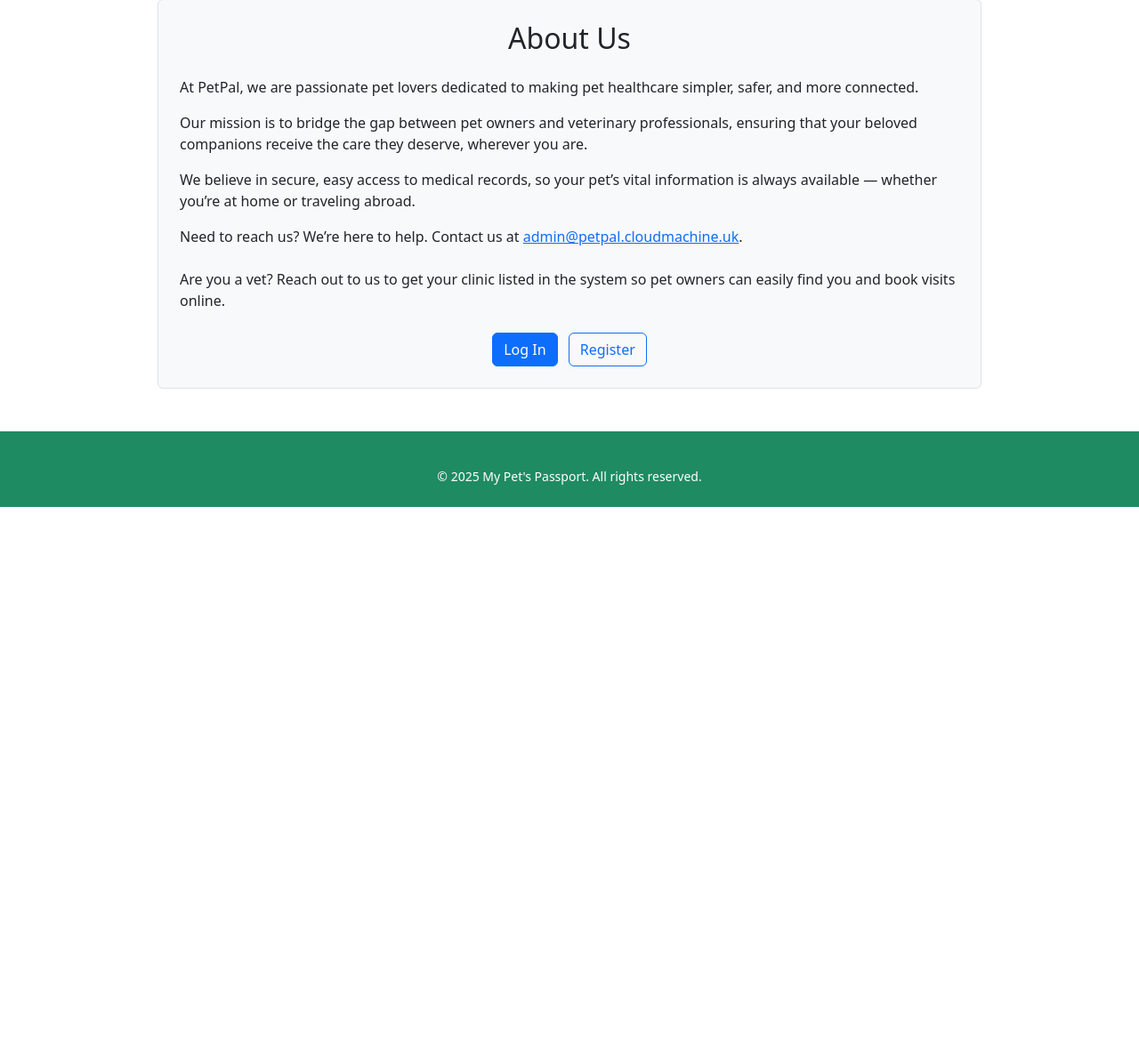
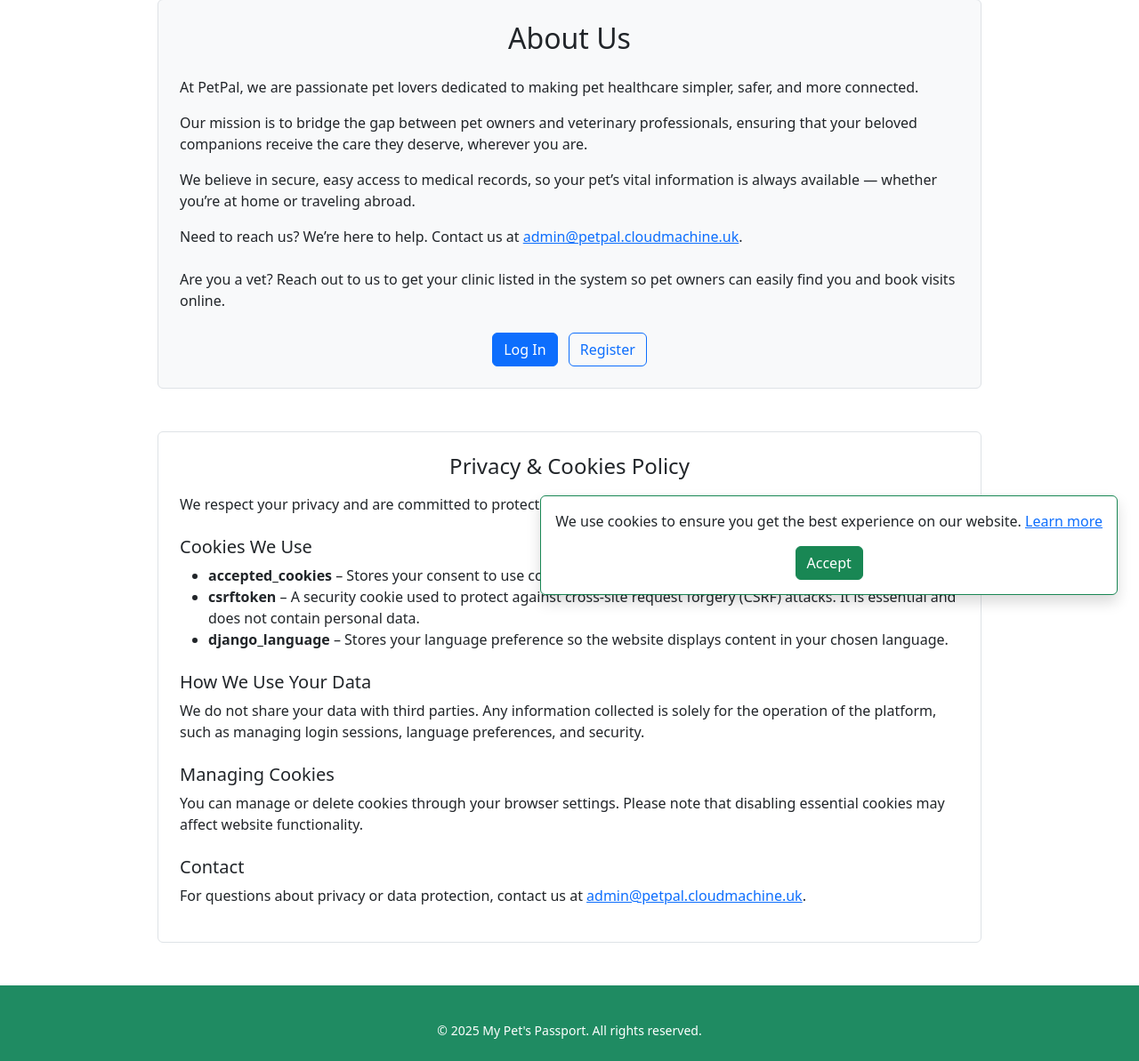
Before and after one commit to StanDobrev11/pet_mvp, a Django app: page /about/ in a window 1280 px wide. Shown: the part 107-1300 px from the top of the page at 89% size. Before the commit the page ends 677 px from the top, so only its background shows below. Run offline with Django 5.2, Linux system fonts and the light colour scheme; parts of the project's set-up code (start-up, migrations or seed data) failed here and were passed over; some libraries are stand-ins or nearby versions.

Commit message:
completed cookies feature

```diff
--- a/templates/base.html
+++ b/templates/base.html
@@ -60,8 +60,8 @@
                             </li>
                         {% endif %}
                         <li class="nav-item">
-                                <a class="nav-link" href="{% url 'about' %}">{% trans "About Us" %}</a>
-                            </li>
+                            <a class="nav-link" href="{% url 'about' %}">{% trans "About Us" %}</a>
+                        </li>
                         <!-- Language Switcher -->
                         <li class="nav-item">
                             <a class="nav-link language-switcher" href="#" data-language="en">
@@ -100,10 +100,33 @@
     </footer>
     <!-- CSRF Token for language switcher -->
     {% csrf_token %}
+    {% if not request.COOKIES.accepted_cookies %}
+        <div id="cookie-notice"
+             class="position-fixed bottom-0 end-0 m-4"
+             style="z-index: 1080">
+            <div class="card shadow border-success" style="min-width: 300px;">
+                <div class="card-body text-center">
+                    <p class="card-text mb-3">
+                        {% trans "We use cookies to ensure you get the best experience on our website." %}
+                        <a href="{% url 'about' %}" class="text-decoration-underline">{% trans "Learn more" %}</a>
+                    </p>
+                    <button id="accept-cookies" class="btn btn-success">{% trans "Accept" %}</button>
+                </div>
+            </div>
+        </div>
+    {% endif %}
     <!-- Bootstrap JS Bundle -->
     <script src="https://cdn.jsdelivr.net/npm/bootstrap@5.3.6/dist/js/bootstrap.bundle.min.js"
             integrity="sha384-j1CDi7MgGQ12Z7Qab0qlWQ/Qqz24Gc6BM0thvEMVjHnfYGF0rmFCozFSxQBxwHKO"
             crossorigin="anonymous"></script>
     <!-- Language Switcher JS -->
     <script src="{% static 'scripts/language-switcher.js' %}"></script>
+    <script>
+        document.getElementById('accept-cookies')?.addEventListener('click', function () {
+    const d = new Date();
+    d.setFullYear(d.getFullYear() + 1);
+    document.cookie = "accepted_cookies=true; path=/; expires=" + d.toUTCString() + ";";
+    document.getElementById('cookie-notice').remove();
+});
+    </script>
 </body>
--- a/templates/common/about.html
+++ b/templates/common/about.html
@@ -1,33 +1,66 @@
 {% extends 'base.html' %}
 {% load i18n %}
-
 {% block content %}
     <section class="container mt-5">
         <div class="row justify-content-center">
             <div class="col-md-10">
                 <div class="p-4 border rounded bg-light">
                     <h2 class="mb-4 text-center">{% trans "About Us" %}</h2>
-
-                <p>{% trans "At PetPal, we are passionate pet lovers dedicated to making pet healthcare simpler, safer, and more connected." %}</p>
-
-                <p>{% trans "Our mission is to bridge the gap between pet owners and veterinary professionals, ensuring that your beloved companions receive the care they deserve, wherever you are." %}</p>
-
-                <p>{% trans "We believe in secure, easy access to medical records, so your pet’s vital information is always available — whether you’re at home or traveling abroad." %}</p>
-
-                <p>{% trans "Need to reach us? We’re here to help. Contact us at" %}
+                    <p>
+                        {% trans "At PetPal, we are passionate pet lovers dedicated to making pet healthcare simpler, safer, and more connected." %}
+                    </p>
+                    <p>
+                        {% trans "Our mission is to bridge the gap between pet owners and veterinary professionals, ensuring that your beloved companions receive the care they deserve, wherever you are." %}
+                    </p>
+                    <p>
+                        {% trans "We believe in secure, easy access to medical records, so your pet’s vital information is always available — whether you’re at home or traveling abroad." %}
+                    </p>
+                    <p>
+                        {% trans "Need to reach us? We’re here to help. Contact us at" %}
                         <a href="mailto:admin@petpal.cloudmachine.uk">admin@petpal.cloudmachine.uk</a>.
                     </p>
-
                     <p class="mt-4">
                         {% trans "Are you a vet?" %}
                         {% trans "Reach out to us to get your clinic listed in the system so pet owners can easily find you and book visits online." %}
                     </p>
-
                     <div class="text-center mt-4">
                         <a href="{% url 'login' %}" class="btn btn-primary me-2">{% trans "Log In" %}</a>
                         <a href="{% url 'register' %}" class="btn btn-outline-primary">{% trans "Register" %}</a>
                     </div>
                 </div>
+                <!-- Privacy and Cookie Policy Section -->
+                <div class="p-4 mt-5 border rounded bg-white">
+                    <h4 class="mb-3 text-center">{% trans "Privacy & Cookies Policy" %}</h4>
+                    <p>{% trans "We respect your privacy and are committed to protecting your personal data." %}</p>
+                    <h5 class="mt-4">{% trans "Cookies We Use" %}</h5>
+                    <ul>
+                        <li>
+                            <strong>accepted_cookies</strong> –
+                            {% trans "Stores your consent to use cookies. It expires after 1 year." %}
+                        </li>
+                        <li>
+                            <strong>csrftoken</strong> –
+                            {% trans "A security cookie used to protect against cross-site request forgery (CSRF) attacks. It is essential and does not contain personal data." %}
+                        </li>
+                        <li>
+                            <strong>django_language</strong> –
+                            {% trans "Stores your language preference so the website displays content in your chosen language." %}
+                        </li>
+                    </ul>
+                    <h5 class="mt-4">{% trans "How We Use Your Data" %}</h5>
+                    <p>
+                        {% trans "We do not share your data with third parties. Any information collected is solely for the operation of the platform, such as managing login sessions, language preferences, and security." %}
+                    </p>
+                    <h5 class="mt-4">{% trans "Managing Cookies" %}</h5>
+                    <p>
+                        {% trans "You can manage or delete cookies through your browser settings. Please note that disabling essential cookies may affect website functionality." %}
+                    </p>
+                    <h5 class="mt-4">{% trans "Contact" %}</h5>
+                    <p>
+                        {% trans "For questions about privacy or data protection, contact us at" %}
+                        <a href="mailto:admin@petpal.cloudmachine.uk">admin@petpal.cloudmachine.uk</a>.
+                    </p>
+                </div>
             </div>
         </div>
     </section>
```
Lines whose indentation alone changed are shown as unchanged.
